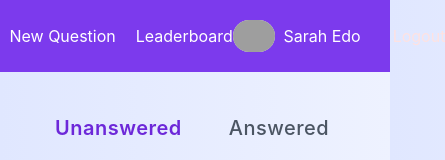
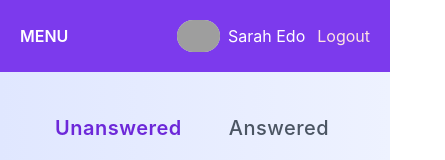
Before and after one commit to mahmoudsultan/Would-You-Rather, a React (Create React App) app: page / in a window 390 px wide. Both pictures are taken after a click on the button "LOGIN". Shown: the top 160 px of the page, 445 px wide, since content can reach past the window. Built offline with nearby package versions, Linux system fonts and the light colour scheme; grey boxes are pictures that could not be loaded.

Commit message:
feat/Hidden navbar for mobile devices.

```diff
--- a/src/components/Home/Home.css
+++ b/src/components/Home/Home.css
@@ -1,10 +1,6 @@
 .home-container {
   display: flex;
   flex-direction: column;
-}
-
-.hidden {
-  display: none;
 }
 
 .tabs-header {
--- a/src/components/Navbar/Navbar.js
+++ b/src/components/Navbar/Navbar.js
@@ -1,3 +1,4 @@
+import { useState } from 'react';
 import { connect } from 'react-redux';
 import { Link } from 'react-router-dom';
 import { unsetAuthUser } from '../../actions/authUser';
@@ -11,22 +12,36 @@ const mapDispatchToProps = (dispatch) => ({
 });
 
 const Navbar = ({ user, logout }) => {
+  const [isNavbarOpen, setNavbarOpen] = useState(false);
+
+  const handleMenuClicked = () => {
+    setNavbarOpen((prevState) => !prevState);
+  };
+
   return (
     <nav className="p-5 m-0 bg-purple-600 text-white">
       <div className="md:max-w-screen-md items-center lg:max-w-screen-lg flex flex-row justify-center mx-auto">
-        <div className="flex-none">
+        <button
+          onClick={handleMenuClicked}
+          className={`uppercase sm:hidden transition-all font-semibold ${isNavbarOpen ? 'text-red-400 text-2xl' : 'text-white'}`}
+        >
+          { isNavbarOpen ? 'X' : 'Menu' }
+        </button>
+        <div className={`${isNavbarOpen ? 'flex ml-5' : 'hidden'} transition-all sm:flex sm:flex-none`}>
           <Link to="/">Home</Link>
           <Link to="/add" className="ml-5">New Question</Link>
           <Link to="/leaderboard" className="ml-5">Leaderboard</Link>
         </div>
         <div className="flex-grow"></div>
-        { user && <div className="flex-none flex flex-row">
-            <img className="h-8 rounded-full mr-2 bg-gray-200" src={user.avatarURL} alt="Author Profile" />
-            <div className="flex h-8 items-center">
-              <span className="mr-8">{ user.name }</span>
-              <button onClick={logout} className="text-red-100">Logout</button>
+        { user && (
+            <div className={`${isNavbarOpen ? 'hidden sm:flex' : 'flex'} transition-all flex-none flex-row`}>
+              <img className="h-8 rounded-full mr-2 bg-gray-200" src={user.avatarURL} alt="Author Profile" />
+              <div className="flex h-8 items-center">
+                <span className="mr-3 sm:mr-8">{ user.name }</span>
+                <button onClick={logout} className="text-red-100">Logout</button>
+              </div>
             </div>
-          </div> }
+          ) }
       </div>
     </nav>
   );
--- a/src/components/NewQuestion/NewQuestion.js
+++ b/src/components/NewQuestion/NewQuestion.js
@@ -36,7 +36,7 @@ const NewQuestion = ({ addQuestion }) => {
   const disabled = !optionTwo || !optionOne;
 
   return (
-    <div className="w-11/12 mt-8 sm:mt-0 sm:w-full bg-white rounded shadow-lg p-8 m-4 md:max-w-xl md:mx-auto">
+    <div className="w-11/12 mt-8 sm:w-full bg-white rounded shadow-lg p-8 m-4 md:max-w-xl md:mx-auto">
       <h1 className="block w-full mb-4 text-center text-grey-darkest mb-6 text-purple-600 text-3xl capitalize">Would you rather?</h1>
       <form className="mb-4 md:flex md:flex-wrap md:justify-between">
         <div className="flex flex-col mb-4 md:w-1/2">
```
